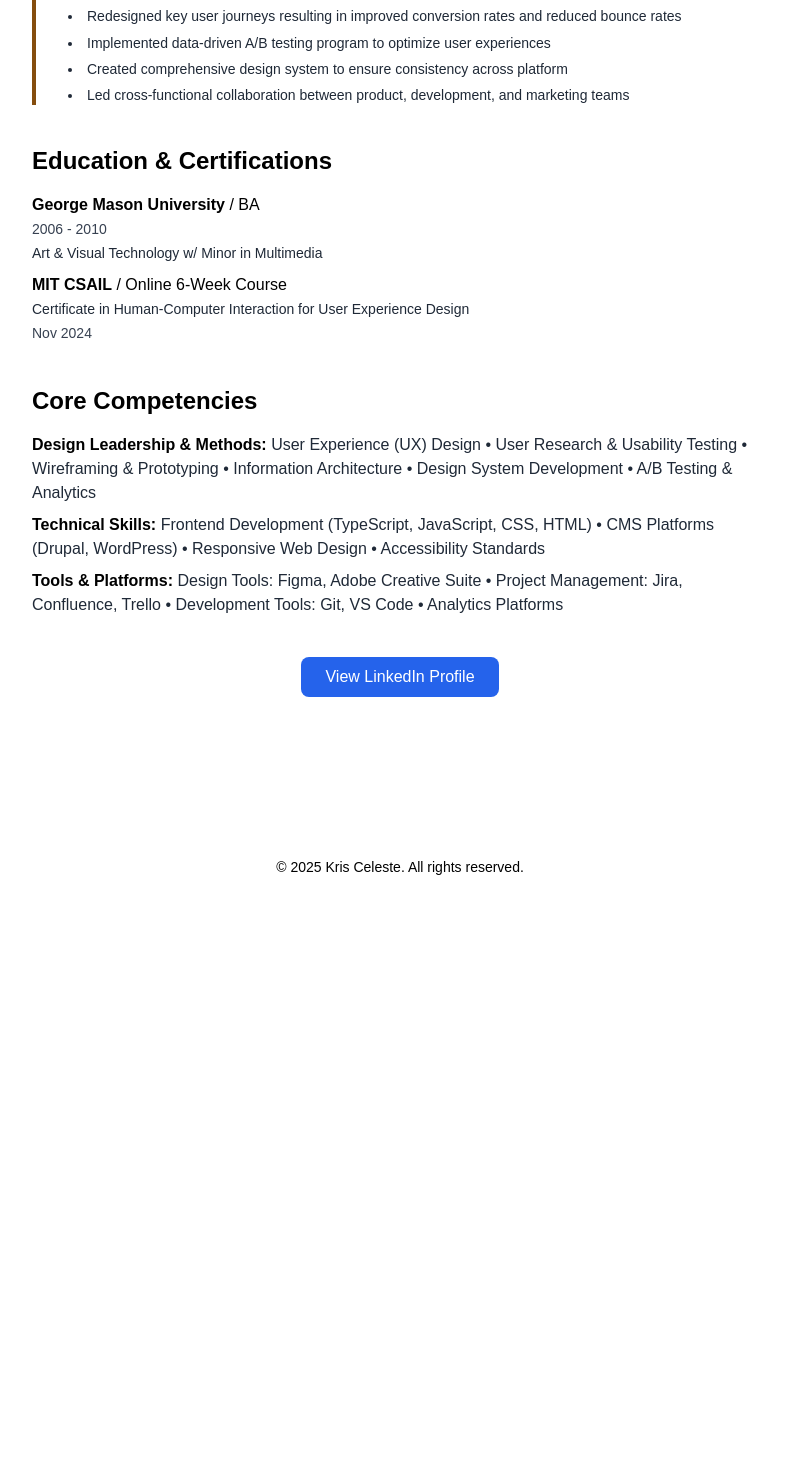
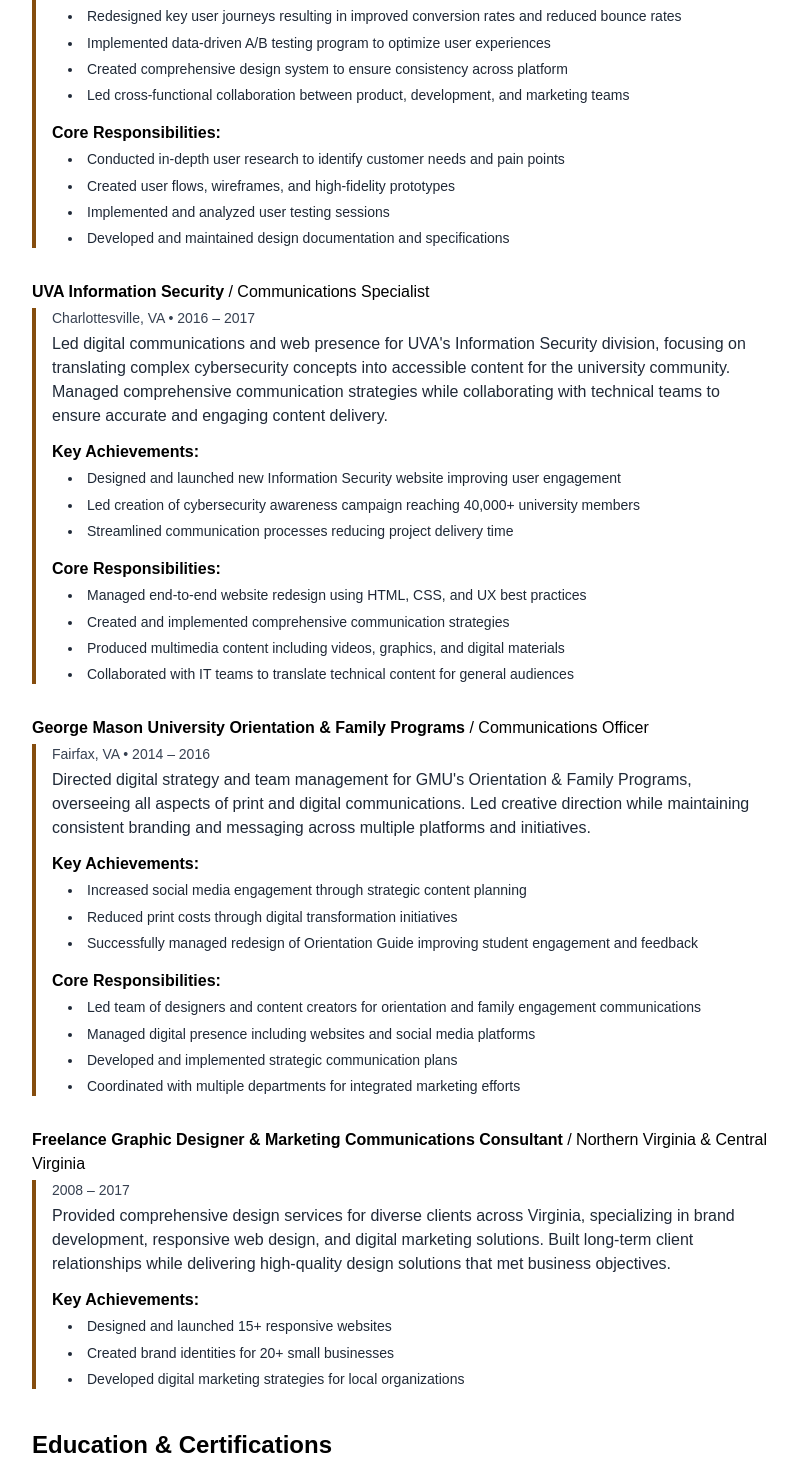
Before and after one commit to kc2bj/kc-react, a React (Vite) app in the folder frontend/: page /resume in a window 1280 px wide. Shown: the part 1209-2670 px from the top of the page, without its empty margins (240-1037 px from the left). Before the commit the page ends 2118 px from the top, so only its background shows below. Built offline with nearby package versions, Linux system fonts and the light colour scheme.

Commit message:
add additional content to resume

```diff
--- a/frontend/src/pages/Resume.jsx
+++ b/frontend/src/pages/Resume.jsx
@@ -62,6 +62,69 @@
               <li>Created comprehensive design system to ensure consistency across platform</li>
               <li>Led cross-functional collaboration between product, development, and marketing teams</li>
             </ul>
+            <div className="font-semibold mt-4 mb-1">Core Responsibilities:</div>
+            <ul className="list-disc list-inside text-gray-800 dark:text-gray-200 text-sm ml-4">
+              <li>Conducted in-depth user research to identify customer needs and pain points</li>
+              <li>Created user flows, wireframes, and high-fidelity prototypes</li>
+              <li>Implemented and analyzed user testing sessions</li>
+              <li>Developed and maintained design documentation and specifications</li>
+            </ul>
+          </div>
+        </div>
+        {/* UVA Information Security */}
+        <div className="mb-8">
+          <div className="font-bold">UVA Information Security <span className="font-normal">/ Communications Specialist</span></div>
+          <div className="pl-4 border-l-4 border-yellow-800 mt-1">
+            <div className="text-gray-700 text-sm mb-1 mt-1 dark:text-gray-400">Charlottesville, VA • 2016 – 2017</div>
+            <div className="mb-2 text-gray-800 dark:text-gray-200">Led digital communications and web presence for UVA's Information Security division, focusing on translating complex cybersecurity concepts into accessible content for the university community. Managed comprehensive communication strategies while collaborating with technical teams to ensure accurate and engaging content delivery.</div>
+            <div className="font-semibold mt-3 mb-1">Key Achievements:</div>
+            <ul className="list-disc list-inside text-gray-800 dark:text-gray-200 text-sm mb-3 ml-4">
+              <li>Designed and launched new Information Security website improving user engagement</li>
+              <li>Led creation of cybersecurity awareness campaign reaching 40,000+ university members</li>
+              <li>Streamlined communication processes reducing project delivery time</li>
+            </ul>
+            <div className="font-semibold mt-4 mb-1">Core Responsibilities:</div>
+            <ul className="list-disc list-inside text-gray-800 dark:text-gray-200 text-sm ml-4">
+              <li>Managed end-to-end website redesign using HTML, CSS, and UX best practices</li>
+              <li>Created and implemented comprehensive communication strategies</li>
+              <li>Produced multimedia content including videos, graphics, and digital materials</li>
+              <li>Collaborated with IT teams to translate technical content for general audiences</li>
+            </ul>
+          </div>
+        </div>
+        {/* GMU Orientation & Family Programs */}
+        <div className="mb-8">
+          <div className="font-bold">George Mason University Orientation & Family Programs <span className="font-normal">/ Communications Officer</span></div>
+          <div className="pl-4 border-l-4 border-yellow-800 mt-1">
+            <div className="text-gray-700 text-sm mb-1 mt-1 dark:text-gray-400">Fairfax, VA • 2014 – 2016</div>
+            <div className="mb-2 text-gray-800 dark:text-gray-200">Directed digital strategy and team management for GMU's Orientation & Family Programs, overseeing all aspects of print and digital communications. Led creative direction while maintaining consistent branding and messaging across multiple platforms and initiatives.</div>
+            <div className="font-semibold mt-3 mb-1">Key Achievements:</div>
+            <ul className="list-disc list-inside text-gray-800 dark:text-gray-200 text-sm mb-3 ml-4">
+              <li>Increased social media engagement through strategic content planning</li>
+              <li>Reduced print costs through digital transformation initiatives</li>
+              <li>Successfully managed redesign of Orientation Guide improving student engagement and feedback</li>
+            </ul>
+            <div className="font-semibold mt-4 mb-1">Core Responsibilities:</div>
+            <ul className="list-disc list-inside text-gray-800 dark:text-gray-200 text-sm ml-4">
+              <li>Led team of designers and content creators for orientation and family engagement communications</li>
+              <li>Managed digital presence including websites and social media platforms</li>
+              <li>Developed and implemented strategic communication plans</li>
+              <li>Coordinated with multiple departments for integrated marketing efforts</li>
+            </ul>
+          </div>
+        </div>
+        {/* Freelance Graphic Designer & Marketing Communications Consultant */}
+        <div className="mb-8">
+          <div className="font-bold">Freelance Graphic Designer & Marketing Communications Consultant <span className="font-normal">/ Northern Virginia & Central Virginia</span></div>
+          <div className="pl-4 border-l-4 border-yellow-800 mt-1">
+            <div className="text-gray-700 text-sm mb-1 mt-1 dark:text-gray-400">2008 – 2017</div>
+            <div className="mb-2 text-gray-800 dark:text-gray-200">Provided comprehensive design services for diverse clients across Virginia, specializing in brand development, responsive web design, and digital marketing solutions. Built long-term client relationships while delivering high-quality design solutions that met business objectives.</div>
+            <div className="font-semibold mt-3 mb-1">Key Achievements:</div>
+            <ul className="list-disc list-inside text-gray-800 dark:text-gray-200 text-sm mb-3 ml-4">
+              <li>Designed and launched 15+ responsive websites</li>
+              <li>Created brand identities for 20+ small businesses</li>
+              <li>Developed digital marketing strategies for local organizations</li>
+            </ul>
           </div>
         </div>
       </section>
```
